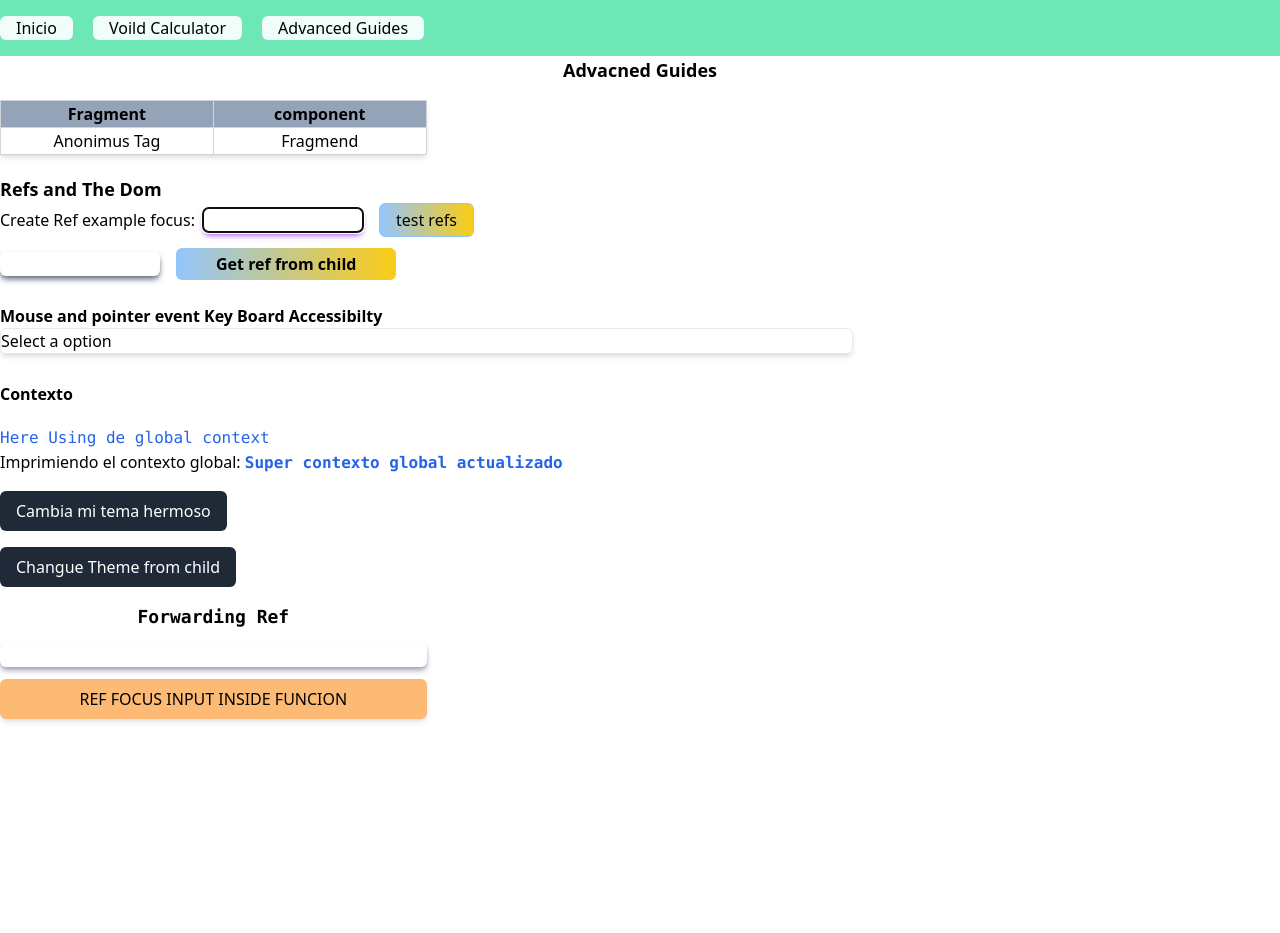
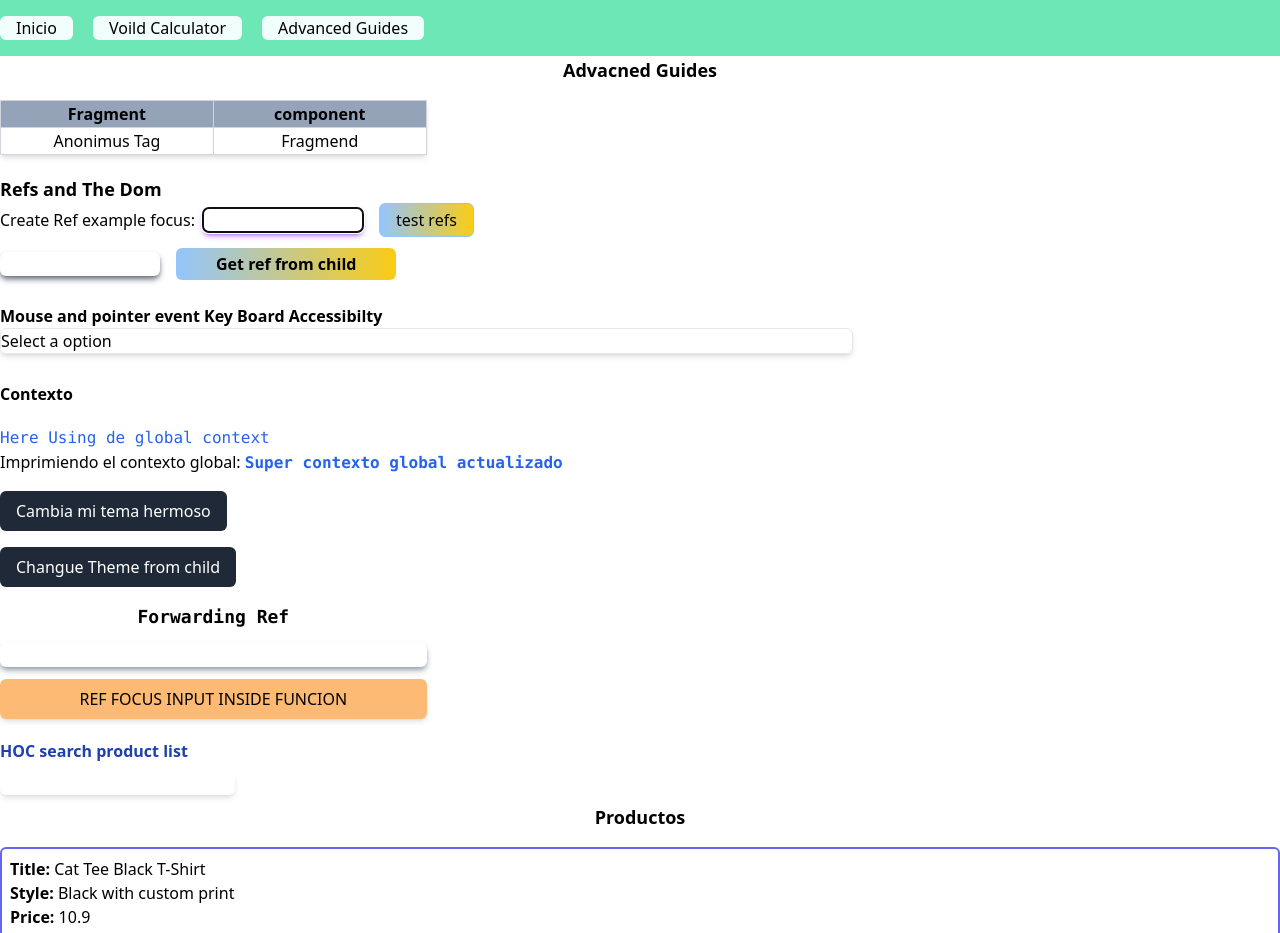
Before and after one commit to luchito93/react-docs-tutorial, a React (Create React App) app: page /advanced-guides in a window 1280 px wide. Shown: the top 933 px of the page. Before the commit the page ends 800 px from the top, so only its background shows below. Built offline with nearby package versions, Linux system fonts and the light colour scheme.

Commit message:
feat: :sparkles: Biginin with HOC and hook

```diff
--- a/src/advancedguides/codesplitin/AdvancedGuides.js
+++ b/src/advancedguides/codesplitin/AdvancedGuides.js
@@ -7,6 +7,7 @@ import DinamicContex from "../context/dinamicContext/DinamicContex"
 import ParentContexApp from "../context/dinamicContext/UpdatingContexFromChild"
 import ErrorBoundaries from "../errorBoundaries/ErrorBoundaries"
 import ForwardingRef from "../forwardingRef/ForwardingRef"
+import ProductListSearch from "../hoc/ProductListSearch"
 
 export default function AdvancedGuides(props) {
     return (
@@ -24,6 +25,7 @@ export default function AdvancedGuides(props) {
                     <ParentContexApp />
                 </ErrorBoundaries>
                 <ForwardingRef />
+                <ProductListSearch />
             </div>
         </>
     )
--- /dev/null
+++ b/src/advancedguides/hoc/ProductCard.js
@@ -0,0 +1,24 @@
+const ProductCard = props => {
+    const {title, style, price, description, isFreeShipping} = props.product
+    return (
+        <div className="shadow-md rounded-md border-2 border-indigo-500 my-3 p-2">
+            <p>
+                <b>Title:</b> {title}
+            </p>
+            <p>
+                <b>Style:</b> {style}
+            </p>
+            <p>
+                <b>Price:</b> {price}
+            </p>
+            <p>
+                <b>Description:</b> {description}
+            </p>
+            <p>
+                <b>Free shipping:</b> {isFreeShipping}
+            </p>
+        </div>
+    )
+}
+
+export default ProductCard
--- /dev/null
+++ b/src/advancedguides/hoc/ProductList.js
@@ -0,0 +1,15 @@
+import ProductCard from "./ProductCard"
+
+const ProductList = props => {
+    let { products } = props
+    return (
+        <div>
+            <h2 className="font-bold text-lg text-center">Productos</h2>
+            <div className="my-4">
+                {products.map((product) => <ProductCard key={product.sku} product={product}></ProductCard>)}
+            </div>
+        </div>
+    )
+}
+
+export default ProductList
--- /dev/null
+++ b/src/advancedguides/hoc/ProductListSearch.js
@@ -0,0 +1,19 @@
+import { useState } from "react"
+import products from './products.json'
+import ProductList from "./ProductList"
+
+const ProductListSearch = () => {
+    const [searchText, setSearchText] = useState('')
+    console.log(products)
+
+    return (
+        <div className="mt-5">
+            <h1 className="text-blue-800 font-bold">HOC search product list</h1>
+            <input value={searchText} onChange={(e) => setSearchText(e.target.value)} className="shadow-md rounded-md pl-1 my-2"/>
+            <ProductList products={products}/>
+        </div>
+    )
+
+}
+
+export default ProductListSearch
--- /dev/null
+++ b/src/advancedguides/hoc/products.json
@@ -0,0 +1,210 @@
+[
+    {
+      "availableSizes": ["S", "XS"],
+      "currencyFormat": "$",
+      "currencyId": "USD",
+      "description": "4 MSL",
+      "id": 12,
+      "installments": 9,
+      "isFreeShipping": true,
+      "price": 10.9,
+      "sku": 12064273040195392,
+      "style": "Black with custom print",
+      "title": "Cat Tee Black T-Shirt"
+    },
+    {
+      "availableSizes": ["M"],
+      "currencyFormat": "$",
+      "currencyId": "USD",
+      "description": "",
+      "id": 13,
+      "installments": 5,
+      "isFreeShipping": true,
+      "price": 29.45,
+      "sku": 51498472915966370,
+      "style": "Front print and paisley print",
+      "title": "Dark Thug Blue-Navy T-Shirt"
+    },
+    {
+      "availableSizes": ["X", "L", "XL"],
+      "currencyFormat": "$",
+      "currencyId": "USD",
+      "description": "GPX Poly 1",
+      "id": 14,
+      "installments": 3,
+      "isFreeShipping": true,
+      "price": 9,
+      "sku": 10686354557628304,
+      "style": "Front tie dye print",
+      "title": "Sphynx Tie Dye Wine T-Shirt"
+    },
+    {
+      "availableSizes": ["X", "L", "XL", "XXL"],
+      "currencyFormat": "$",
+      "currencyId": "USD",
+      "description": "Treino 2014",
+      "id": 15,
+      "installments": 5,
+      "isFreeShipping": true,
+      "price": 14,
+      "sku": 11033926921508488,
+      "style": "Black T-Shirt with front print",
+      "title": "Skuul"
+    },
+    {
+      "availableSizes": ["X", "L"],
+      "currencyFormat": "$",
+      "currencyId": "USD",
+      "description": "",
+      "id": 11,
+      "installments": 3,
+      "isFreeShipping": true,
+      "price": 13.25,
+      "sku": 39876704341265610,
+      "style": "Wine",
+      "title": "Wine Skul T-Shirt"
+    },
+    {
+      "availableSizes": ["X", "L", "XL", "XXL"],
+      "currencyFormat": "$",
+      "currencyId": "USD",
+      "description": "14/15 s/nº",
+      "id": 0,
+      "installments": 9,
+      "isFreeShipping": true,
+      "price": 10.9,
+      "sku": 8552515751438644,
+      "style": "Branco com listras pretas",
+      "title": "Cat Tee Black T-Shirt"
+    },
+    {
+      "availableSizes": ["X", "L", "XL", "XXL"],
+      "currencyFormat": "$",
+      "currencyId": "USD",
+      "description": "14/15 s/nº",
+      "id": 1,
+      "installments": 9,
+      "isFreeShipping": true,
+      "price": 10.9,
+      "sku": 18644119330491310,
+      "style": "Preta com listras brancas",
+      "title": "Sphynx Tie Dye Grey T-Shirt"
+    },
+    {
+      "availableSizes": ["X", "L"],
+      "currencyFormat": "$",
+      "currencyId": "USD",
+      "description": "14/15 s/nº",
+      "id": 2,
+      "installments": 7,
+      "isFreeShipping": true,
+      "price": 14.9,
+      "sku": 11854078013954528,
+      "style": "Branco com listras pretas",
+      "title": "Danger Knife Grey"
+    },
+    {
+      "availableSizes": ["X", "L"],
+      "currencyFormat": "$",
+      "currencyId": "USD",
+      "description": "2014 s/nº",
+      "id": 3,
+      "installments": 7,
+      "isFreeShipping": true,
+      "price": 14.9,
+      "sku": 876661122392077,
+      "style": "Preto com listras brancas",
+      "title": "White DGK Script Tee"
+    },
+    {
+      "availableSizes": ["XL"],
+      "currencyFormat": "$",
+      "currencyId": "USD",
+      "description": "14/15 s/nº - Jogador",
+      "id": 4,
+      "installments": 12,
+      "isFreeShipping": false,
+      "price": 25.9,
+      "sku": 9197907543445676,
+      "style": "Branco com listras pretas",
+      "title": "Born On The Streets"
+    },
+    {
+      "availableSizes": ["X", "L", "XL"],
+      "currencyFormat": "$",
+      "currencyId": "USD",
+      "description": "14/15 + Camiseta 1º Mundial",
+      "id": 5,
+      "installments": 9,
+      "isFreeShipping": false,
+      "price": 10.9,
+      "sku": 10547961582846888,
+      "style": "Preto",
+      "title": "Tso 3D Short Sleeve T-Shirt A"
+    },
+    {
+      "availableSizes": ["XL", "XXL"],
+      "currencyFormat": "$",
+      "currencyId": "USD",
+      "description": "Goleiro 13/14",
+      "id": 6,
+      "installments": 0,
+      "isFreeShipping": true,
+      "price": 49.9,
+      "sku": 6090484789343891,
+      "style": "Branco",
+      "title": "Man Tie Dye Cinza Grey T-Shirt"
+    },
+    {
+      "availableSizes": ["S"],
+      "currencyFormat": "$",
+      "currencyId": "USD",
+      "description": "1977 Infantil",
+      "id": 7,
+      "installments": 4,
+      "isFreeShipping": true,
+      "price": 22.5,
+      "sku": 18532669286405344,
+      "style": "Preto com listras brancas",
+      "title": "Crazy Monkey Black T-Shirt"
+    },
+    {
+      "availableSizes": ["XL"],
+      "currencyFormat": "$",
+      "currencyId": "USD",
+      "description": "",
+      "id": 8,
+      "installments": 4,
+      "isFreeShipping": false,
+      "price": 18.7,
+      "sku": 5619496040738316,
+      "style": "Azul escuro",
+      "title": "Tso 3D Black T-Shirt"
+    },
+    {
+      "availableSizes": ["L", "XL"],
+      "currencyFormat": "$",
+      "currencyId": "USD",
+      "description": "",
+      "id": 9,
+      "installments": 5,
+      "isFreeShipping": true,
+      "price": 134.9,
+      "sku": 11600983276356164,
+      "style": "",
+      "title": "Crazy Monkey Grey"
+    },
+    {
+      "availableSizes": ["L", "XL"],
+      "currencyFormat": "$",
+      "currencyId": "USD",
+      "description": "",
+      "id": 10,
+      "installments": 9,
+      "isFreeShipping": true,
+      "price": 49,
+      "sku": 27250082398145996,
+      "style": "",
+      "title": "On The Streets Black T-Shirt"
+    }
+  ]
```
